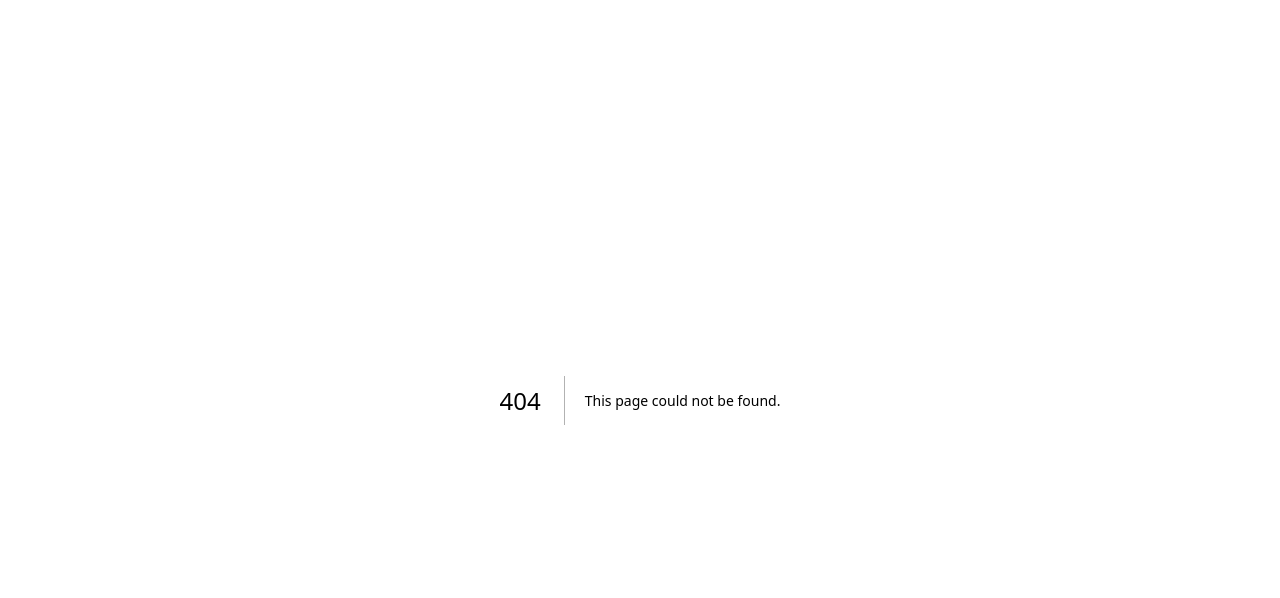
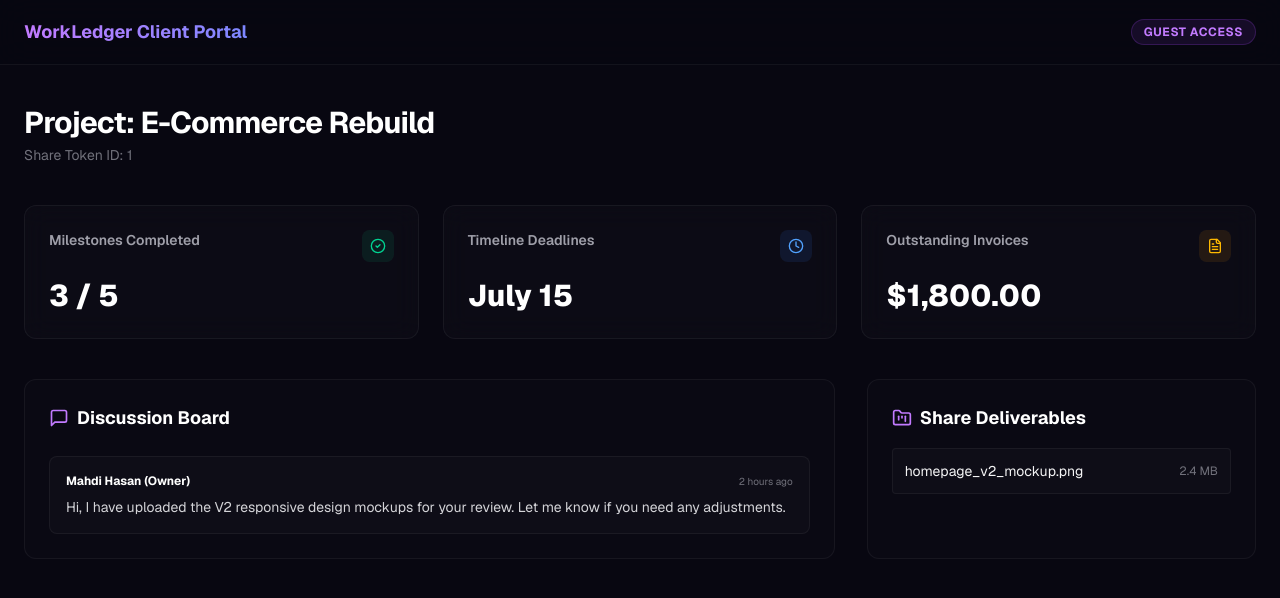
Before and after one commit to mahdimonir/workledger, a Next.js app in the folder apps/web/: page /portal/1 in a window 1280 px wide. Before the commit this address had no page. Shown: the top 598 px of the page. Built offline with nearby package versions, Linux system fonts and the light colour scheme; a web font is replaced by a local one.

Commit message:
feat(web): add client portal route for shared document links

```diff
--- /dev/null
+++ b/apps/web/src/app/portal/[shareToken]/page.tsx
@@ -0,0 +1,122 @@
+'use client';
+
+import React, { useEffect, useState } from 'react';
+import { useParams } from 'next/navigation';
+import {
+  FolderKanban,
+  CheckCircle2,
+  Clock,
+  MessageSquare,
+  FileText
+} from 'lucide-react';
+
+export default function ClientPortalPage() {
+  const params = useParams();
+  const shareToken = params?.shareToken as string;
+  const [loading, setLoading] = useState(true);
+
+  useEffect(() => {
+    setTimeout(() => {
+      setLoading(false);
+    }, 1000);
+  }, []);
+
+  if (loading) {
+    return (
+      <div className="min-h-screen bg-[#080711] text-zinc-100 flex flex-col items-center justify-center gap-4">
+        <div className="w-10 h-10 border-4 border-purple-500 border-t-transparent rounded-full animate-spin"></div>
+        <p className="text-zinc-500 text-sm font-medium">Loading Client Portal...</p>
+      </div>
+    );
+  }
+
+  return (
+    <div className="min-h-screen bg-[#080711] text-zinc-100 selection:bg-purple-600 selection:text-white pb-16 text-left">
+      {/* Top Banner */}
+      <header className="border-b border-white/5 bg-[#080711]/60 backdrop-blur-lg sticky top-0 z-50">
+        <div className="max-w-7xl mx-auto px-6 h-16 flex items-center justify-between">
+          <span className="font-bold text-lg bg-gradient-to-r from-purple-400 to-indigo-400 bg-clip-text text-transparent">
+            WorkLedger Client Portal
+          </span>
+          <span className="text-xs px-3 py-1 rounded-full bg-purple-500/10 text-purple-400 border border-purple-500/20 font-bold uppercase tracking-wider">
+            Guest Access
+          </span>
+        </div>
+      </header>
+
+      <main className="max-w-7xl mx-auto px-6 mt-10 flex flex-col gap-10">
+        {/* Welcome Section */}
+        <div>
+          <h1 className="text-2xl md:text-3xl font-bold tracking-tight text-white">Project: E-Commerce Rebuild</h1>
+          <p className="text-zinc-500 text-sm mt-1">Share Token ID: {shareToken}</p>
+        </div>
+
+        {/* Milestone Tracker Cards */}
+        <div className="grid grid-cols-1 md:grid-cols-3 gap-6">
+          <div className="p-6 rounded-xl border border-white/5 bg-white/[0.02] backdrop-blur-md flex flex-col gap-4">
+            <div className="flex justify-between items-start">
+              <span className="text-zinc-400 text-sm font-semibold">Milestones Completed</span>
+              <span className="p-2 rounded-lg bg-emerald-500/10 text-emerald-400">
+                <CheckCircle2 className="w-4 h-4" />
+              </span>
+            </div>
+            <span className="text-3xl font-extrabold text-white">3 / 5</span>
+          </div>
+
+          <div className="p-6 rounded-xl border border-white/5 bg-white/[0.02] backdrop-blur-md flex flex-col gap-4">
+            <div className="flex justify-between items-start">
+              <span className="text-zinc-400 text-sm font-semibold">Timeline Deadlines</span>
+              <span className="p-2 rounded-lg bg-blue-500/10 text-blue-400">
+                <Clock className="w-4 h-4" />
+              </span>
+            </div>
+            <span className="text-3xl font-extrabold text-white">July 15</span>
+          </div>
+
+          <div className="p-6 rounded-xl border border-white/5 bg-white/[0.02] backdrop-blur-md flex flex-col gap-4">
+            <div className="flex justify-between items-start">
+              <span className="text-zinc-400 text-sm font-semibold">Outstanding Invoices</span>
+              <span className="p-2 rounded-lg bg-amber-500/10 text-amber-400">
+                <FileText className="w-4 h-4" />
+              </span>
+            </div>
+            <span className="text-3xl font-extrabold text-white">$1,800.00</span>
+          </div>
+        </div>
+
+        {/* Discussions and Files */}
+        <div className="grid grid-cols-1 lg:grid-cols-3 gap-8">
+          <div className="lg:col-span-2 p-6 rounded-xl border border-white/5 bg-white/[0.01] flex flex-col gap-6">
+            <h3 className="font-bold text-lg text-white flex items-center gap-2">
+              <MessageSquare className="w-5 h-5 text-purple-400" /> Discussion Board
+            </h3>
+
+            <div className="flex flex-col gap-4">
+              <div className="p-4 rounded-lg bg-white/[0.02] border border-white/5">
+                <div className="flex justify-between items-center mb-2">
+                  <span className="text-xs font-bold text-white">Mahdi Hasan (Owner)</span>
+                  <span className="text-[10px] text-zinc-500">2 hours ago</span>
+                </div>
+                <p className="text-sm text-zinc-300">
+                  Hi, I have uploaded the V2 responsive design mockups for your review. Let me know if you need any adjustments.
+                </p>
+              </div>
+            </div>
+          </div>
+
+          <div className="p-6 rounded-xl border border-white/5 bg-white/[0.01] flex flex-col gap-4">
+            <h3 className="font-bold text-lg text-white flex items-center gap-2">
+              <FolderKanban className="w-5 h-5 text-purple-400" /> Share Deliverables
+            </h3>
+            <div className="flex flex-col gap-3 text-sm">
+              <div className="p-3 rounded bg-white/[0.02] border border-white/5 flex items-center justify-between">
+                <span>homepage_v2_mockup.png</span>
+                <span className="text-xs text-zinc-500">2.4 MB</span>
+              </div>
+            </div>
+          </div>
+        </div>
+      </main>
+    </div>
+  );
+}
```
